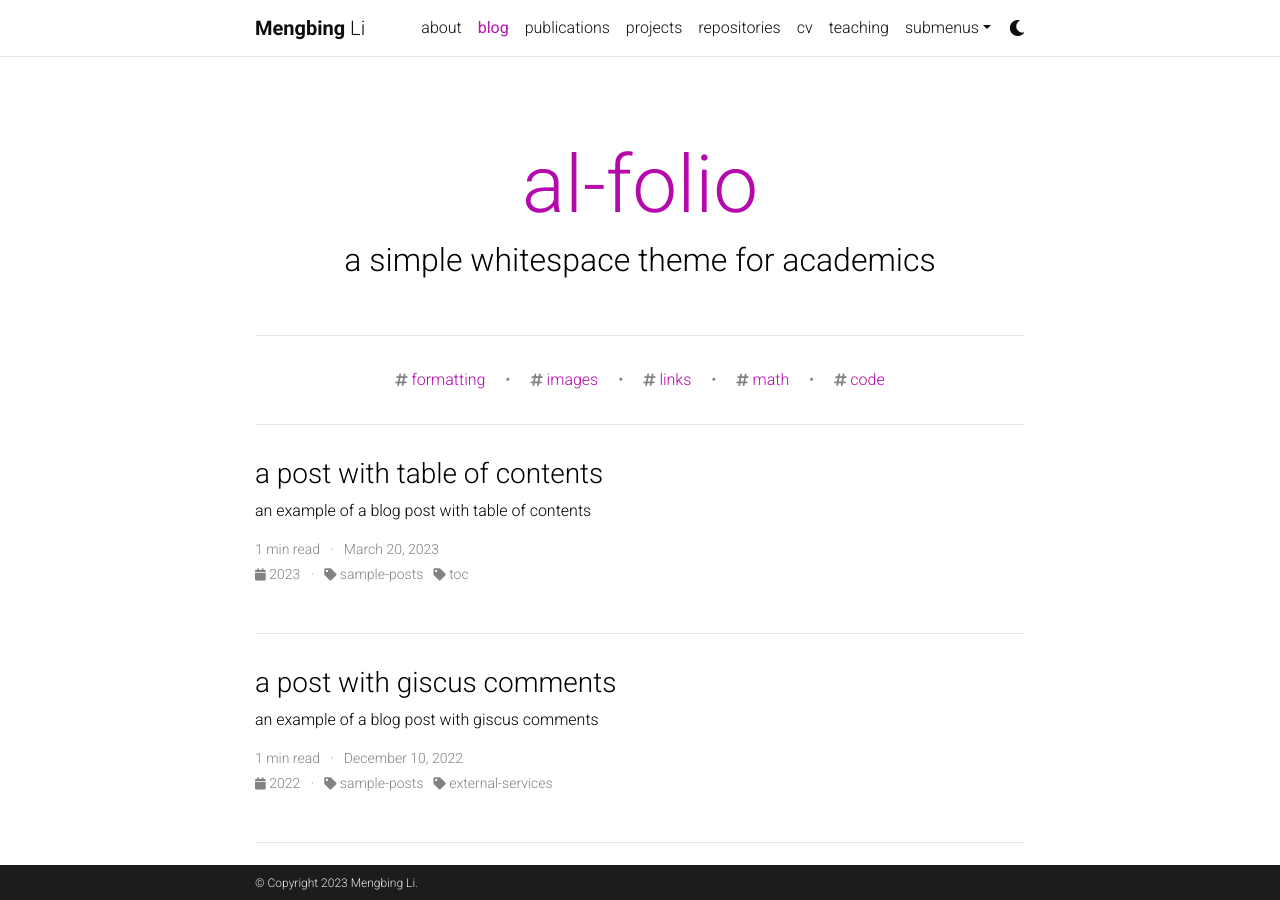
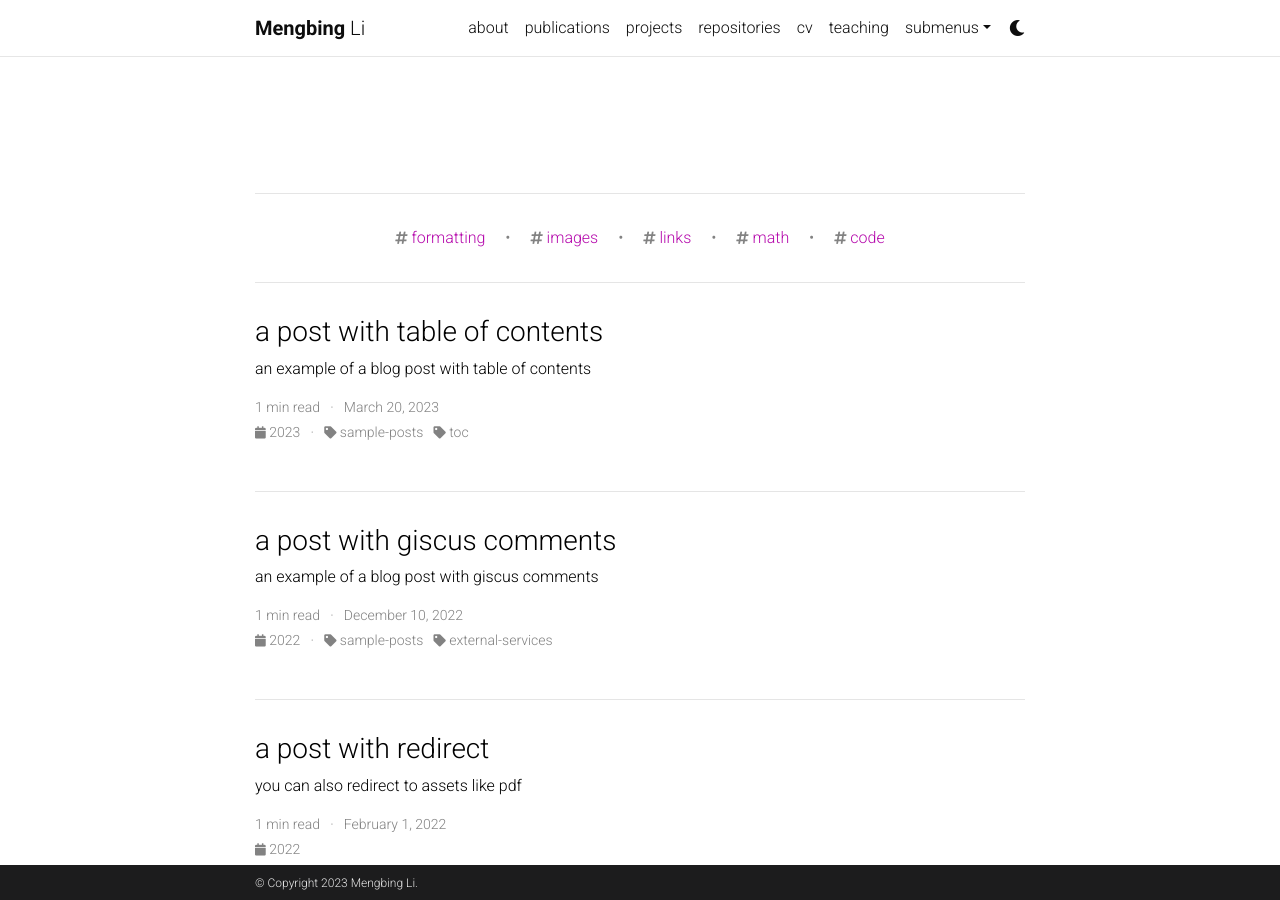
Before and after one commit to limengbinggz/limengbinggz.github.io, a Jekyll site: the page built from blog/index.html, in a window 1280 px wide and 900 px high. Built offline with Jekyll 4.4.1, drawn with Linux system fonts in a browser that asks for light colours; full-size pictures stand in for the smaller copies a plugin makes; the list of posts is cut into pages by our own code; comment, search, counter and statistics services are not loaded; a style sheet for code colours, icons or effects is not loaded.

Commit message:
test removing blog

```diff
--- a/_config.yml
+++ b/_config.yml
@@ -117,10 +117,10 @@
 # Blog
 # -----------------------------------------------------------------------------
 
-blog_name: al-folio # blog_name will be displayed in your blog page
-blog_nav_title: blog # your blog must have a title for it to be displayed in the nav bar
-blog_description: a simple whitespace theme for academics
-permalink: /blog/:year/:title/
+blog_name: # blog_name will be displayed in your blog page
+blog_nav_title: # your blog must have a title for it to be displayed in the nav bar
+blog_description: #a simple whitespace theme for academics
+permalink: #/blog/:year/:title/
 
 # Pagination
 pagination:
--- a/_data/cv.yml
+++ b/_data/cv.yml
@@ -1,7 +1,7 @@
-- title: See [PDF](Mengbing_Li.pdf)
+- title: See [PDF](MengbingLi_CV.pdf)
   type: map
   # contents:
-  #   - name: Name
+  #   - name: [PDF](MengbingLi_CV.pdf)
   #     value: Mengbing Li
 
 # - title: Education
```
Also changed, not shown: _pages/about.md (+1 -1 lines), _pages/cv.md (+1 -1 lines), 2 other files.
